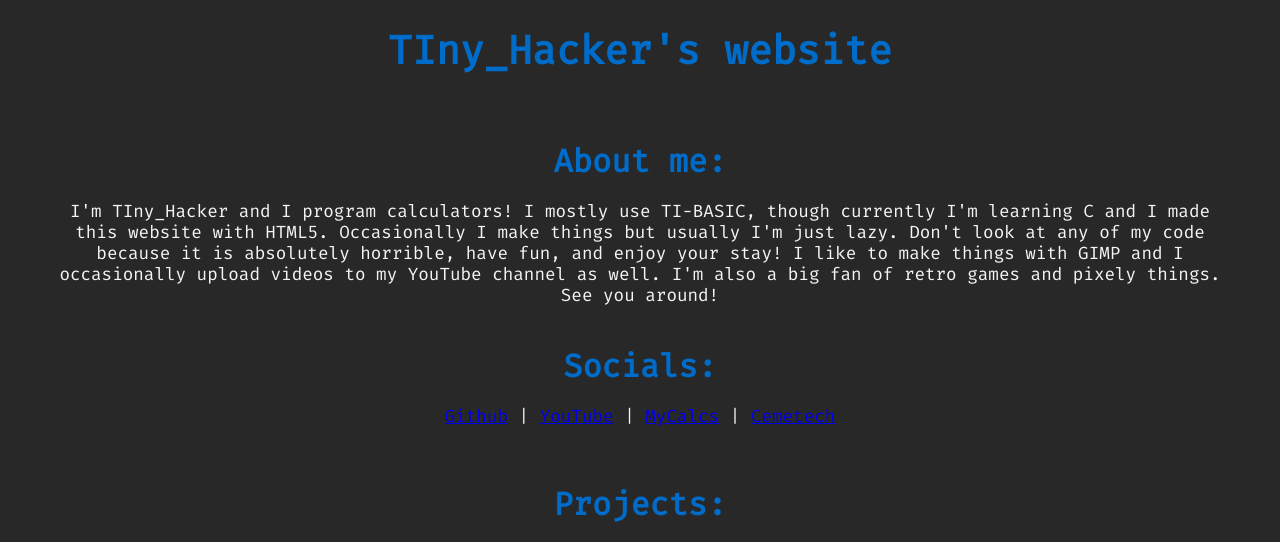
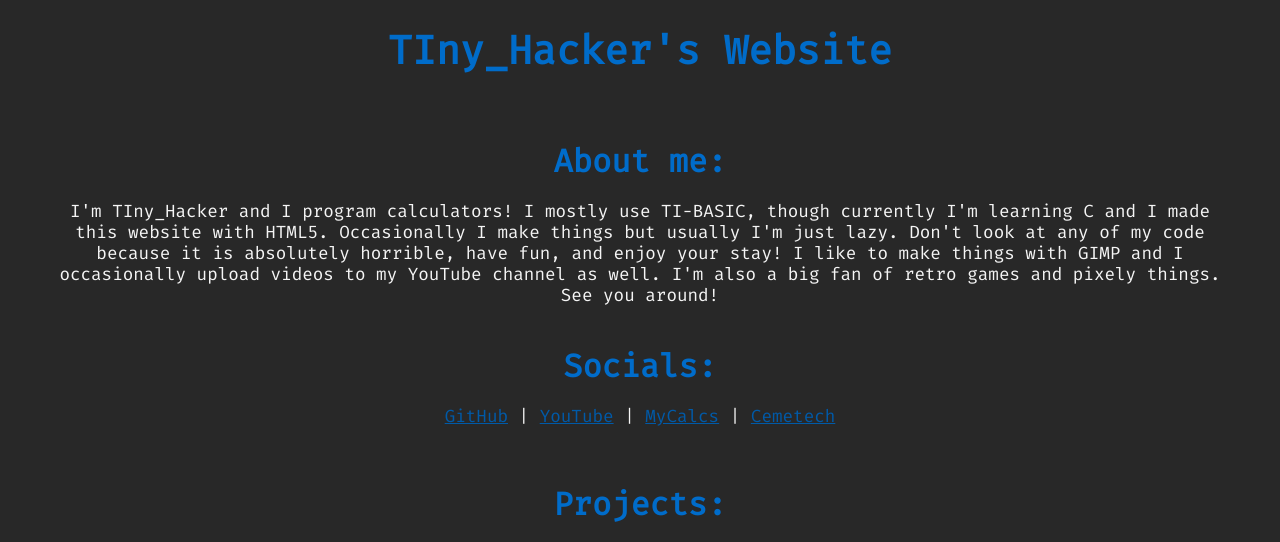
Before and after one commit to TIny-Hacker/tiny-hacker.github.io, a plain HTML site: page index.html in a window 1280 px wide. Shown: the top 542 px of the page. Drawn offline with Linux system fonts and the light colour scheme.

Commit message:
Change link colors

```diff
--- a/css/style.css
+++ b/css/style.css
@@ -13,6 +13,18 @@
     text-align: center;
     font-size:110%;
     color: whitesmoke;
+}
+
+.link {
+    color: #005aa8;
+}
+
+.link:visited {
+    color: #004079;
+}
+
+.link:active {
+    color: #006cca;
 }
 
 .download {
--- a/index.html
+++ b/index.html
@@ -10,17 +10,17 @@
 
     <body style="background-color: #282828; font-family: Fira Mono;">
         <div style="margin: 10px 50px 0px 50px;"></div>
-            <h1 class="title">TIny_Hacker's website</h1>
+            <h1 class="title">TIny_Hacker's Website</h1>
             <br>
             <h1 class="subtitle">About me:</h2>
             <p class="paragraph" style="margin: 0px 50px;">I'm TIny_Hacker and I program calculators! I mostly use TI-BASIC, though currently I'm learning C and I made this website with HTML5. Occasionally I make things but usually I'm just lazy. Don't look at any of my code because it is absolutely horrible, have fun, and enjoy your stay! I like to make things with GIMP and I occasionally upload videos to my YouTube channel as well. I'm also a big fan of retro games and pixely things. See you around!</p>
             <br>
             <h1 class="subtitle">Socials:</h1>
             <p class="paragraph">
-                <a href="https://github.com/tiny-hacker/">Github</a> |
-                <a href="https://youtube.com/TInyHackerCalcs">YouTube</a> |
-                <a href="https://my.calcs.quest/profile.php?uid=117">MyCalcs</a> |
-                <a href="https://www.cemetech.net/forum/profile.php?mode=viewprofile&u=30499">Cemetech</a>
+                <a href="https://github.com/tiny-hacker/" class="link">GitHub</a> |
+                <a href="https://youtube.com/TInyHackerCalcs" class="link">YouTube</a> |
+                <a href="https://my.calcs.quest/profile.php?uid=117" class="link">MyCalcs</a> |
+                <a href="https://www.cemetech.net/forum/profile.php?mode=viewprofile&u=30499" class="link">Cemetech</a>
             </p>
             <br>
             <h1 class="subtitle">Projects:</h1>
```
